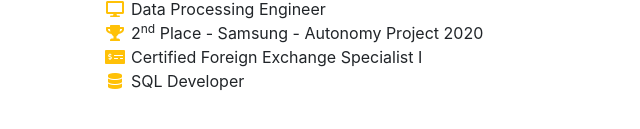
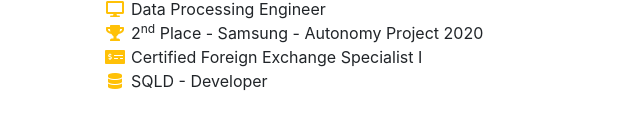
Before and after one commit to XECOH/XECOH.github.io, a website with bundled scripts: page index.html in a window 1280 px wide. Shown: the part 5242-5371 px from the top of the page, 229-869 px from the left. Built offline with nearby package versions, Linux system fonts and the light colour scheme; a web font is replaced by a local one.

Commit message:
Update certificates

```diff
--- a/index.html
+++ b/index.html
@@ -433,7 +433,7 @@
           </li>
           <li>
             <i class="fa-li fa fa-database text-warning"></i>
-            SQL Developer
+            SQLD - Developer
           </li>
           <!-- <li>
             <i class="fa-li fa fa-trophy text-warning"></i>
```
